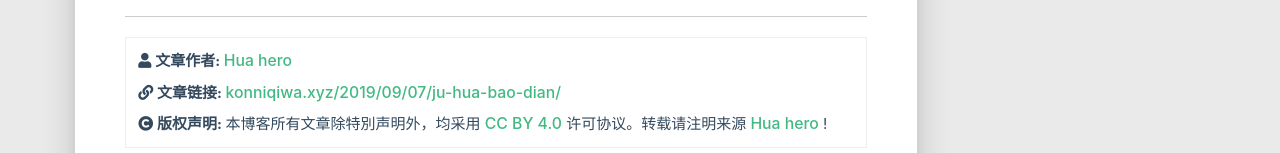
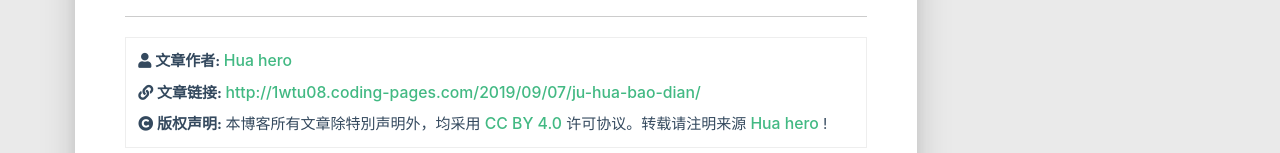
Before and after one commit to huahero45/huahero45.github.com, a plain HTML site: page 2019/09/07/ju-hua-bao-dian/index.html in a window 1280 px wide. Shown: the part 965-1118 px from the top of the page. Drawn offline with Linux system fonts and the light colour scheme; some packages are replaced by stand-ins of ours; a script that the page names is missing.

Commit message:
Site updated: 2020-04-13 19:13:14

```diff
--- a/2019/09/07/ju-hua-bao-dian/index.html
+++ b/2019/09/07/ju-hua-bao-dian/index.html
@@ -504,7 +504,7 @@
                     </i>
                 </span>
                 <span class="reprint-info">
-                    <a href="konniqiwa.xyz" rel="external nofollow noreferrer">Hua hero</a>
+                    <a href="http://1wtu08.coding-pages.com" rel="external nofollow noreferrer">Hua hero</a>
                 </span>
             </div>
             <div class="reprint__type">
@@ -514,7 +514,7 @@
                     </i>
                 </span>
                 <span class="reprint-info">
-                    <a href="konniqiwa.xyz/2019/09/07/ju-hua-bao-dian/">konniqiwa.xyz/2019/09/07/ju-hua-bao-dian/</a>
+                    <a href="http://1wtu08.coding-pages.com/2019/09/07/ju-hua-bao-dian/">http://1wtu08.coding-pages.com/2019/09/07/ju-hua-bao-dian/</a>
                 </span>
             </div>
             <div class="reprint__notice">
@@ -527,7 +527,7 @@
                     本博客所有文章除特別声明外，均采用
                     <a href="https://creativecommons.org/licenses/by/4.0/deed.zh" rel="external nofollow noreferrer" target="_blank">CC BY 4.0</a>
                     许可协议。转载请注明来源
-                    <a href="konniqiwa.xyz" target="_blank">Hua hero</a>
+                    <a href="http://1wtu08.coding-pages.com" target="_blank">Hua hero</a>
                     !
                 </span>
             </div>
@@ -931,7 +931,7 @@ code[class*="language-"], pre[class*="language-"] { white-space: pre !important;
         <div class="col s12 m8 l8 copy-right">
             Copyright&nbsp;&copy;
             <span id="year">2019</span>
-            <a href="konniqiwa.xyz" target="_blank">Hua hero</a>
+            <a href="http://1wtu08.coding-pages.com" target="_blank">Hua hero</a>
             |&nbsp;Powered by&nbsp;<a href="https://hexo.io/" target="_blank">Hexo</a>
             |&nbsp;Theme&nbsp;<a href="https://github.com/blinkfox/hexo-theme-matery" target="_blank">Matery</a>
             <br>
```
Also changed, not shown: 2020/04/13/hello-world/index.html (+4 -4 lines), about/index.html (+1 -1 lines), archives/2019/09/index.html (+1 -1 lines), archives/2019/index.html (+1 -1 lines), archives/2020/04/index.html (+1 -1 lines), archives/2020/index.html (+1 -1 lines), archives/index.html (+1 -1 lines), atom.xml (+6 -6 lines), categories/index.html (+1 -1 lines), contact/index.html (+1 -1 lines), friends/index.html (+1 -1 lines), index.html (+1 -1 lines), tags/index.html (+1 -1 lines).
